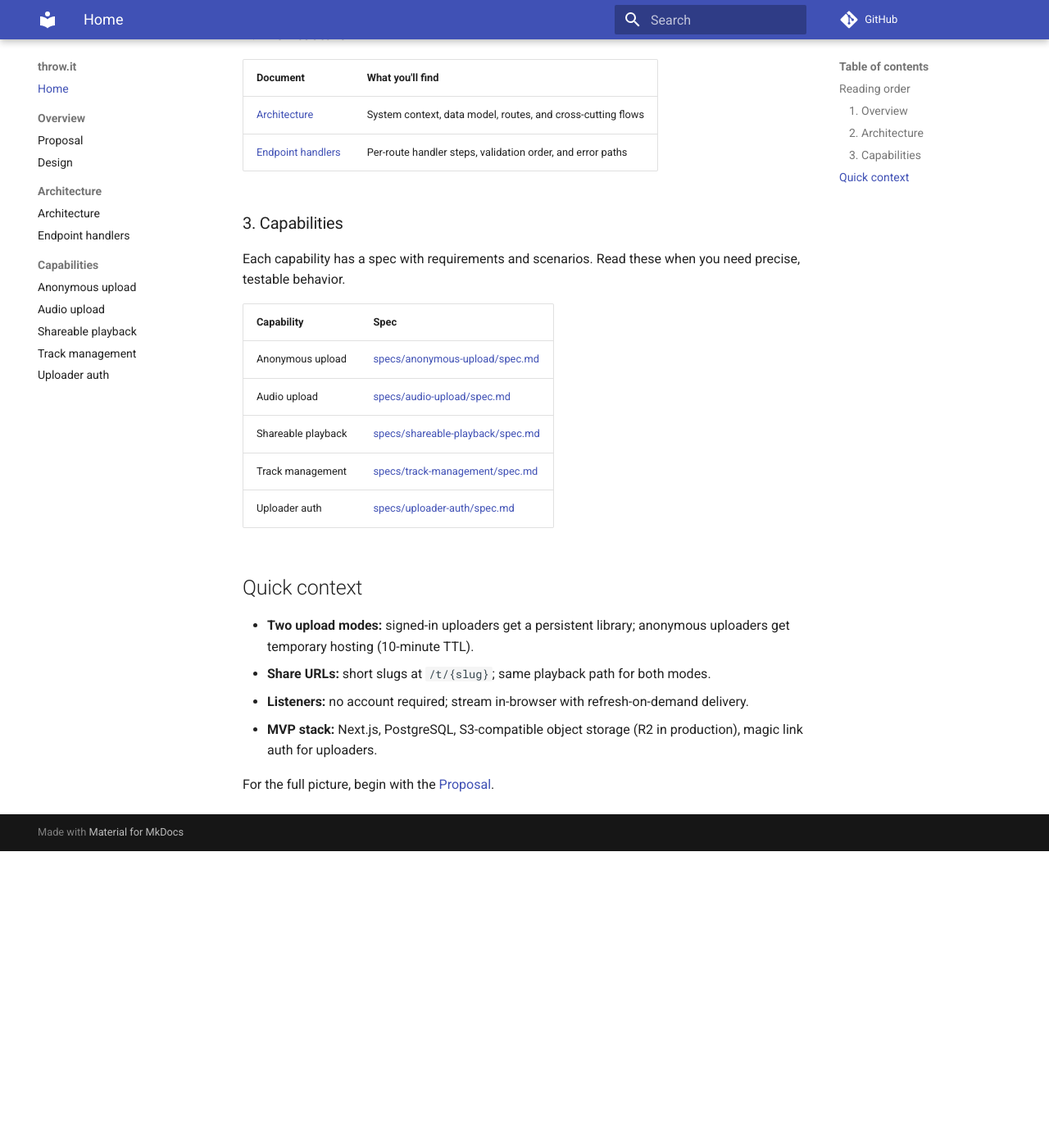
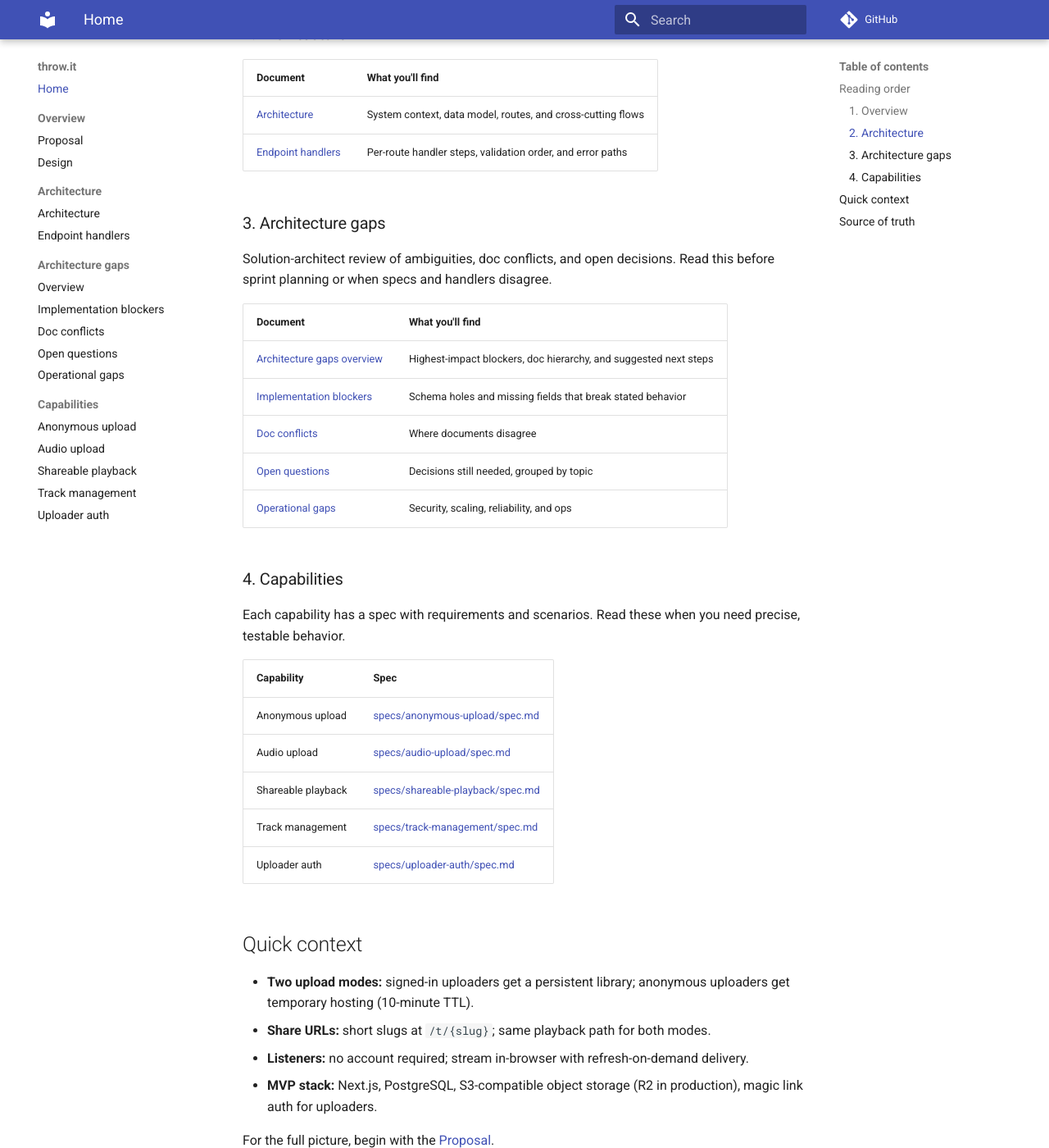
Before and after one commit to leanjunio/throw.it, an MkDocs documentation site: the page built from openspec/changes/music-link-sharing-platform/index.md, in a window 1280 px wide and 1400 px high, scrolled down 652 px. Shown: the whole window at 82% size. Built offline with MkDocs 1.6.1 and Material for MkDocs 9.7.7, drawn with Linux system fonts in a browser that asks for light colours; comment, search, counter and statistics services are not loaded; before the commit the page ends 1690 px from its top, so only the background shows below that; some of the changed text lies outside the part shown.

Commit message:
docs: update gaps locations

```diff
--- a/mkdocs.yml
+++ b/mkdocs.yml
@@ -25,6 +25,12 @@ nav:
   - Architecture:
       - Architecture: architecture.md
       - Endpoint handlers: endpoint-handlers.md
+  - Architecture gaps:
+      - Overview: architecture-gaps/ARCHITECTURE-GAPS.md
+      - Implementation blockers: architecture-gaps/01-implementation-blockers.md
+      - Doc conflicts: architecture-gaps/02-doc-conflicts.md
+      - Open questions: architecture-gaps/03-open-questions.md
+      - Operational gaps: architecture-gaps/04-operational-gaps.md
   - Capabilities:
       - Anonymous upload: specs/anonymous-upload/spec.md
       - Audio upload: specs/audio-upload/spec.md
--- a/openspec/changes/music-link-sharing-platform/index.md
+++ b/openspec/changes/music-link-sharing-platform/index.md
@@ -22,7 +22,19 @@ Start with **why and what**, then **how it is built**, then **capability specs**
 | [Architecture](architecture.md) | System context, data model, routes, and cross-cutting flows |
 | [Endpoint handlers](endpoint-handlers.md) | Per-route handler steps, validation order, and error paths |
 
-### 3. Capabilities
+### 3. Architecture gaps
+
+Solution-architect review of ambiguities, doc conflicts, and open decisions. Read this before sprint planning or when specs and handlers disagree.
+
+| Document | What you'll find |
+|----------|------------------|
+| [Architecture gaps overview](architecture-gaps/ARCHITECTURE-GAPS.md) | Highest-impact blockers, doc hierarchy, and suggested next steps |
+| [Implementation blockers](architecture-gaps/01-implementation-blockers.md) | Schema holes and missing fields that break stated behavior |
+| [Doc conflicts](architecture-gaps/02-doc-conflicts.md) | Where documents disagree |
+| [Open questions](architecture-gaps/03-open-questions.md) | Decisions still needed, grouped by topic |
+| [Operational gaps](architecture-gaps/04-operational-gaps.md) | Security, scaling, reliability, and ops |
+
+### 4. Capabilities
 
 Each capability has a spec with requirements and scenarios. Read these when you need precise, testable behavior.
 
@@ -42,3 +54,14 @@ Each capability has a spec with requirements and scenarios. Read these when you
 - **MVP stack:** Next.js, PostgreSQL, S3-compatible object storage (R2 in production), magic link auth for uploaders.
 
 For the full picture, begin with the [Proposal](proposal.md).
+
+## Source of truth
+
+When documents disagree, reconcile before coding. Do not silently pick the most detailed doc.
+
+1. **Capability specs** (`specs/*/spec.md`) — testable behavior and acceptance criteria
+2. **`endpoint-handlers.md`** — API routes and handler steps (after specs are updated)
+3. **`design.md`** — product UX and architectural decisions
+4. **`tasks.md`** — implementation checklist (internal; may drift from specs)
+
+See [Architecture gaps](architecture-gaps/ARCHITECTURE-GAPS.md) for known conflicts and open decisions.
```
Also changed, not shown: AGENTS.md (+1 -0 lines), openspec/changes/music-link-sharing-platform/architecture-gaps/02-doc-conflicts.md (renamed from openspec/architecture-gaps/02-doc-conflicts.md, +2 -6 lines), openspec/changes/music-link-sharing-platform/architecture-gaps/ARCHITECTURE-GAPS.md (renamed from openspec/architecture-gaps/ARCHITECTURE-GAPS.md, +6 -6 lines), openspec/changes/music-link-sharing-platform/architecture.md (+2 -0 lines), openspec/changes/music-link-sharing-platform/architecture-gaps/01-implementation-blockers.md (renamed from openspec/architecture-gaps/01-implementation-blockers.md), openspec/changes/music-link-sharing-platform/architecture-gaps/03-open-questions.md (renamed from openspec/architecture-gaps/03-open-questions.md), openspec/changes/music-link-sharing-platform/architecture-gaps/04-operational-gaps.md (renamed from openspec/architecture-gaps/04-operational-gaps.md).
